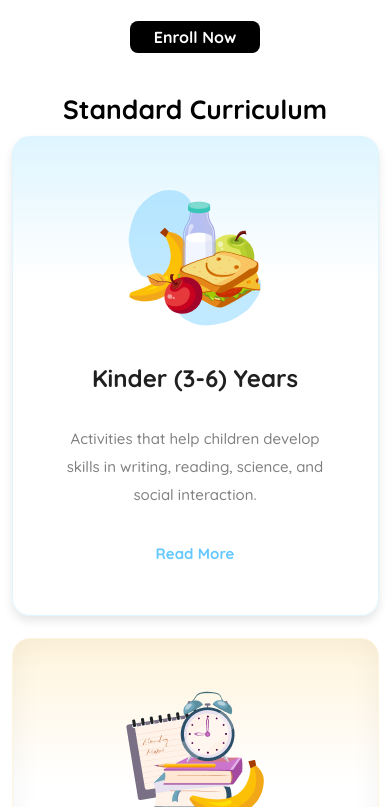
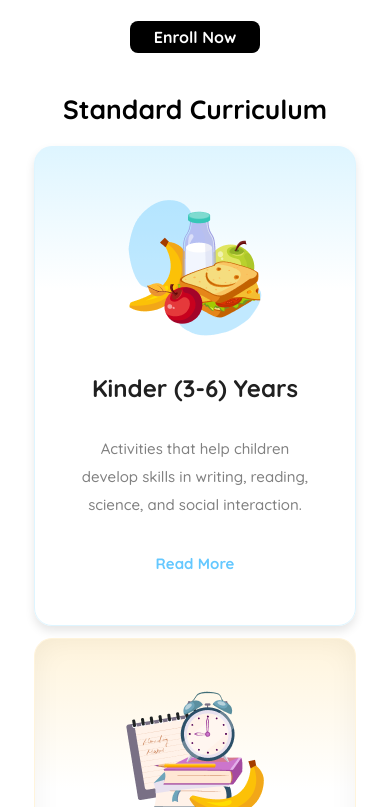
Before and after one commit to Aasif-Shahriar/assignment-02, a plain HTML site: page index.html in a window 390 px wide. In both pictures the pointer is over the element 195 px from the left and 1222 px from the top of the page. Shown: the part 837-1644 px from the top of the page. Drawn offline with Linux system fonts and the light colour scheme.

Commit message:
changed card width in responsive

```diff
--- a/styles/style.css
+++ b/styles/style.css
@@ -461,6 +461,9 @@
     .arrow-btn{
         display: none;
     }
+    .card{
+        width: 90%;
+    }
     /* story 2 */
     .stories-section{
         width: 100%;
@@ -544,4 +547,8 @@
         padding: 16px;
         font-size: 1.5rem;
     }
+    .card:hover{
+        transform: translateY(0);
+        box-shadow: 0 5px 10px rgba(0, 0, 0, 0.1);
+    }
 }
```
